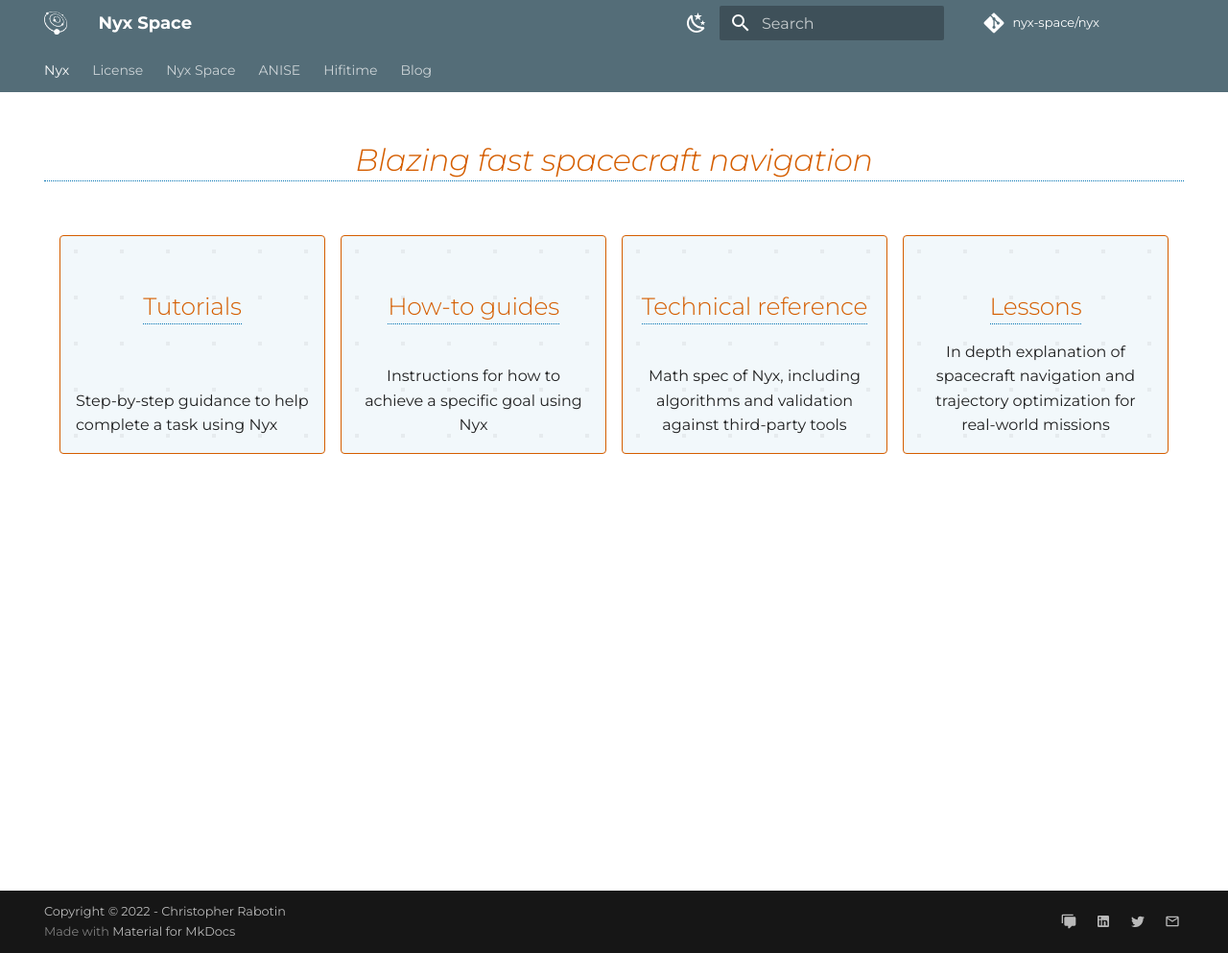
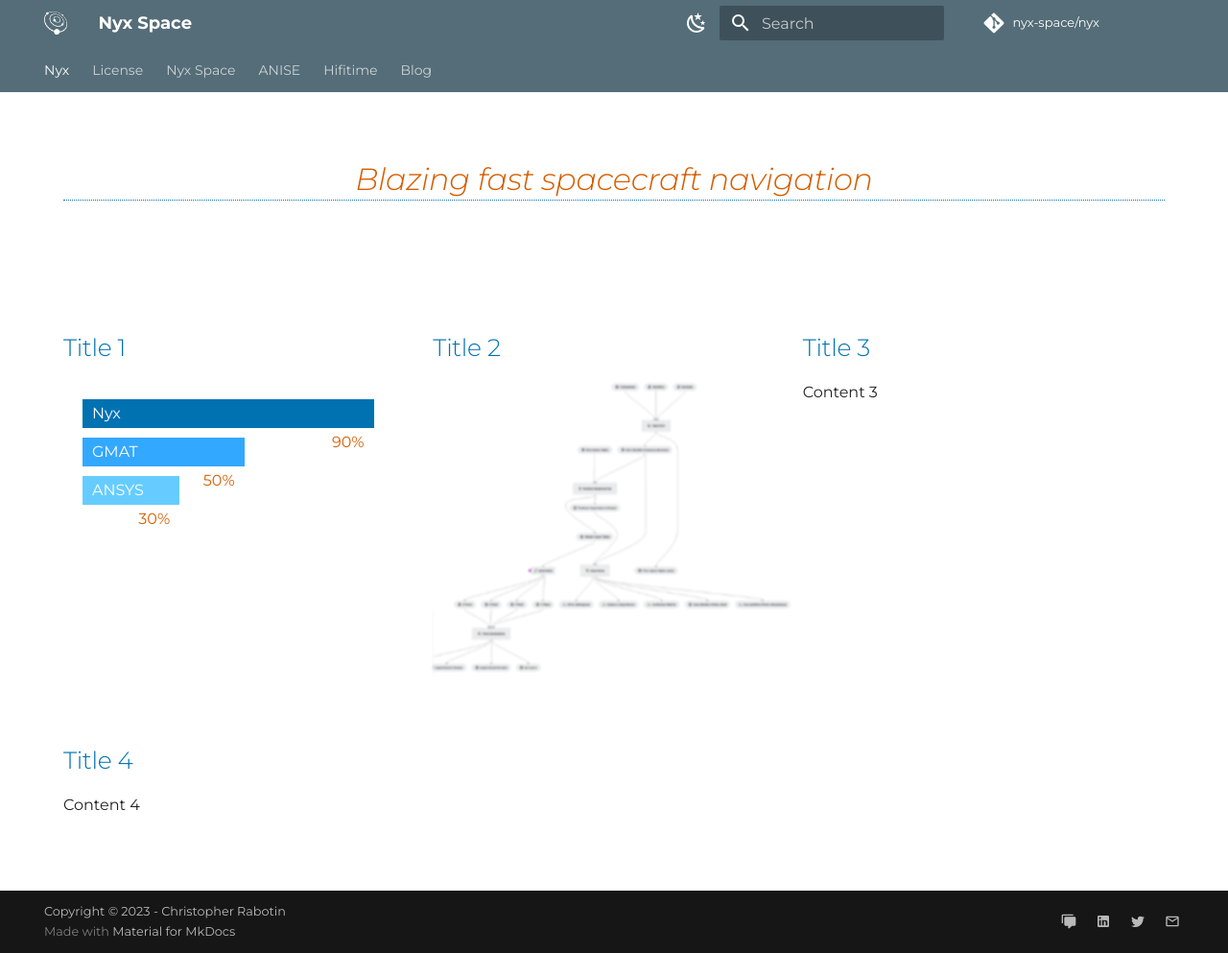
Before and after one commit to nyx-space/docs, an MkDocs documentation site: the page built from docs/index.md, in a window 1280 px wide and 993 px high. Shown: the whole window at 96% size. Built offline with MkDocs 1.6.1 and Material for MkDocs 9.7.7, drawn with Linux system fonts in a browser that asks for light colours; comment, search, counter and statistics services are not loaded.

Commit message:
Decent template

```diff
--- a/docs/index.md
+++ b/docs/index.md
@@ -5,34 +5,52 @@
 ---
 
 
+<header class="landing">
 <h1 class="tagline">Blazing fast spacecraft navigation</h1>
+</header>
 
-<div class="card-container">
+<main class="landing">
 
-<div class="card">
-    <h2 class="emph">Tutorials</h2>
-    Step-by-step guidance to help complete a task using Nyx
-</div>
+<section class="grid">
+    <article>
+        <h2>Title 1</h2>
+        <p>
+        <div class="chart">
+            <div class="bar nyx" style="width: 90%">
+                <div>Nyx</div>
+                <div class="bar-text">90%</div>
+            </div>
+            <div class="bar gmat" style="width: 50%">
+                <div>GMAT</div>
+                <div class="bar-text">50%</div>
+            </div>
+            <div class="bar ansys" style="width: 30%">
+                <div>ANSYS</div>
+                <div class="bar-text">30%</div>
+            </div>
+            </div>
 
-<div class="card">
-    <h2 class="emph">How-to guides</h2>
-    <div class="card-content">
-    Instructions for how to achieve a specific goal using Nyx
-    </div>
-</div>
+        </p>
+    </article>
 
-<div class="card">
-    <h2 class="emph">Technical reference</h2>
-    <div class="card-content">
-    Math spec of Nyx, including algorithms and validation against third-party tools
-    </div>
-</div>
+    <article>
+        <h2>Title 2</h2>
+        <p>
+        <img class="blurry-image" src="assets/pipelines.png">
+        </p>
+    </article>
 
-<div class="card">
-    <h2 class="emph">Lessons</h2>
-    <div class="card-content">
-    In depth explanation of spacecraft navigation and trajectory optimization for real-world missions
-    </div>
-</div>
+    <article>
+        <h2>Title 3</h2>
+        <p>Content 3</p>
+    </article>
+
+    <article>
+        <h2>Title 4</h2>
+        <p>Content 4</p>
+    </article>
+</section>
+
+</main>
 
 </div>
--- a/docs/stylesheets/extras.css
+++ b/docs/stylesheets/extras.css
@@ -64,26 +64,6 @@
     border-bottom: #0072b2 dotted 1px;
     color: #d55e00 !important;
 }
-/*
-h1.tagline {
-    font-weight: bold;
-    font-size: 200%;
-    text-align: center;
-    position: relative;
-    overflow: hidden;
-    font-style: italic;
-}
-h1.tagline:after {
-    content: '';
-    display: block;
-    position: absolute;
-    bottom: 0;
-    width: 50%;
-    border-bottom: 1px dotted #0072b2;
-    left: 25%;
-    right: 25%;
-    background: linear-gradient(to right, transparent, #0072b2, transparent);
-} */
 
 .emph {
     border-bottom: #0072b2 dotted 1px;
@@ -106,3 +86,75 @@
     display: block;
     margin: 0 auto;
 }
+
+header.landing {
+    padding: 20px;
+    text-align: center;
+}
+
+main.landing {
+    padding: 20px;
+}
+
+.grid {
+    display: grid;
+    grid-template-columns: repeat(auto-fit, minmax(300px, 1fr));
+    gap: 20px;
+}
+
+@media (max-width: 600px) {
+    .grid {
+        grid-template-columns: 1fr;
+    }
+}
+
+.grid article {
+    transition: transform 0.3s ease;
+}
+
+.grid article:hover {
+    transform: scale(1.05);
+}
+
+article h2 {
+    color: #0072b2;
+    font-weight: bold;
+}
+
+.blurry-image {
+    filter: blur(1px);
+}
+
+
+.chart {
+  width: 100%;
+  padding: 20px;
+}
+
+.bar {
+  margin-bottom: 10px;
+  height: 30px;
+  color: white;
+  line-height: 30px;
+  background-color: #0072b2;
+  text-indent: 10px;
+  position: relative;
+}
+
+.bar-text {
+  position: absolute;
+  right: 10px;
+  color: #d55e00;
+}
+
+.nyx {
+  background-color: #0072b2;
+}
+
+.gmat {
+  background-color: #33a8ff;
+}
+
+.ansys {
+  background-color: #66ccff;
+}
--- a/mkdocs.yml
+++ b/mkdocs.yml
@@ -108,10 +108,8 @@
 
 plugins:
   - search
-  - git-revision-date-localized:
-      type: iso_date
 
-copyright: Copyright &copy; 2022 - Christopher Rabotin
+copyright: Copyright &copy; 2023 - Christopher Rabotin
 
 repo_url: https://github.com/nyx-space/nyx
 repo_name: nyx-space/nyx
```
Also changed, not shown: docs/assets/pipelines.png (added).
